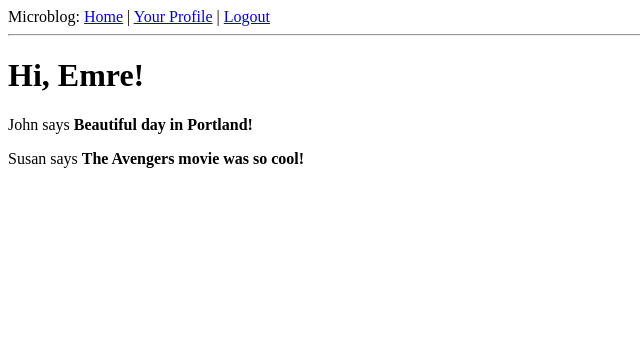
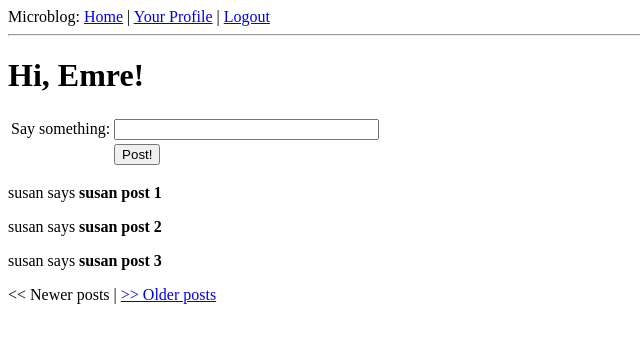
Before and after one commit to extraordinarius/flask_microblog, a Flask app: page / in a window 1280 px wide. Shown: the top 343 px of the page, without its empty margins (0-640 px from the left). Run offline with Flask 2, Linux system fonts and the light colour scheme; a user stored in the database is signed in; data comes from the database, SQL or seed files in the repository; both versions use the stored data as it was after the commit; parts of the project's set-up code (start-up, migrations or seed data) failed here and were passed over.

Commit message:
Part 9 completed

```diff
--- a/app/forms.py
+++ b/app/forms.py
@@ -31,3 +31,6 @@ class EditForm(Form):
 			return False
 
 		return True
+
+class PostForm(Form):
+	post = StringField('post', validators=[DataRequired()])
--- a/app/templates/index.html
+++ b/app/templates/index.html
@@ -2,8 +2,42 @@
 {% extends "base.html" %}
 
 {% block content %}
-    <h1>Hi, {{ user.nickname }}!</h1>
-    {% for post in posts %}
+    <h1>Hi, {{ g.user.nickname }}!</h1>
+
+		<form action="" method="post" name="post">
+			{{ form.hidden_tag() }}
+			<table>
+				<tr>
+					<td>Say something:</td>
+					<td>{{ form.post(size=30, maxlength=140) }} </td>
+					<td>
+						{% for error in form.post.errors %}
+							<span style="color: red;">[{{ error }}]</span>
+						{% endfor %}
+					</td>
+				</tr>
+				<tr>
+					<td></td>
+					<td><input type="submit" value="Post!"></td>
+					<td></td>
+				</tr>
+			</table>
+		</form>
+
+    {% for post in posts.items %}
     	<div><p>{{ post.author.nickname }} says <b>{{ post.body }}</b></p></div>
     {% endfor %}
+
+    {% if posts.has_prev %}
+    	<a href="{{ url_for('index', page=posts.prev_num) }}">&lt;&lt; Newer posts</a>
+    {% else %}
+    	&lt;&lt; Newer posts
+    {% endif %} |
+
+		{% if posts.has_next %}
+    	<a href="{{ url_for('index', page=posts.next_num) }}">&gt;&gt; Older posts</a>
+    {% else %}
+    	&gt;&gt; Older posts
+    {% endif %}
+
 {% endblock %}
--- a/app/views.py
+++ b/app/views.py
@@ -3,9 +3,10 @@ from flask import render_template, flash, redirect, \
 from flask.ext.login import login_user, logout_user, \
 						current_user, login_required
 from app import app, db, lm, oid
-from .forms import LoginForm, EditForm
-from .models import User
+from .forms import LoginForm, EditForm, PostForm
+from .models import User, Post
 from datetime import datetime
+from config import POSTS_PER_PAGE
 
 @lm.user_loader
 def load_user(id):
@@ -19,25 +20,26 @@ def before_request():
 		db.session.add(g.user)
 		db.session.commit()
 
-@app.route('/')
-@app.route('/index')
+@app.route('/', methods=['GET', 'POST'])
+@app.route('/index', methods=['GET', 'POST'])
+@app.route('/index/<int:page>', methods=['GET', 'POST'])
 @login_required
-def index():
-	user = {'nickname': 'Emre'}  # fake user
-	posts = [
-		{
-			'author': {'nickname': 'John'},
-			'body': 'Beautiful day in Portland!'
-		},
-		{
-			'author': {'nickname': 'Susan'},
-			'body': 'The Avengers movie was so cool!'
-		}
-	]
+def index(page=1):
+	form = PostForm()
+	if form.validate_on_submit():
+		post = Post(body=form.post.data,
+					timestamp=datetime.utcnow(),
+					author=g.user)
+		db.session.add(post)
+		db.session.commit()
+		flash('Your post is now live!')
+		return redirect(url_for('index'))
+
+	posts = g.user.followed_posts().paginate(page, POSTS_PER_PAGE, False)
 
 	return render_template('index.html',
 							title='Home',
-							user=user,
+							form=form,
 							posts=posts)
 
 
@@ -119,17 +121,14 @@ def logout():
 
 @app.route('/user/<nickname>')
 @login_required
-def user(nickname):
+def user(nickname, page=1):
 	user = User.query.filter_by(nickname=nickname).first()
 
 	if user == None:
 		flash('User {} not found.'.format(nickname))
 		return redirect(url_for('index'))
 
-	posts = [
-		{'author': user, 'body': 'Test post #1'},
-		{'author': user, 'body': 'Test post #2'}
-	]
+	posts = user.posts.paginate(page, POSTS_PER_PAGE, False)
 
 	return render_template('user.html',
 							user=user,
--- a/config.py
+++ b/config.py
@@ -6,6 +6,9 @@ SQLALCHEMY_MIGRATE_REPO = os.path.join(basedir, 'db_repository')
 
 WTF_CSRF_ENABLED = True
 SECRET_KEY = 'you-will-never-guess'
+
+# pagination
+POSTS_PER_PAGE = 3
 
 OPENID_PROVIDERS = [
     {'name': 'Google', 'url': 'https://www.google.com/accounts/o8/id'},
```
Also changed, not shown: app/templates/user.html (+15 -1 lines), app.db, test.db (added).
